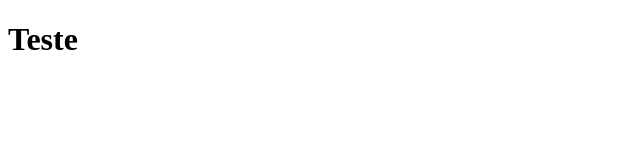
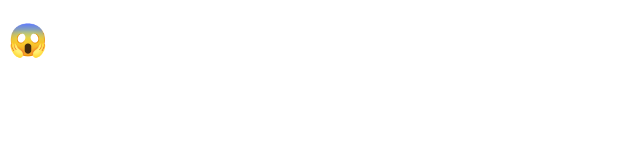
Before and after one commit to NicolasSampaio/clone-tabnews, a Next.js app: page / in a window 1280 px wide. Shown: the top 160 px of the page, without its empty margins (0-640 px from the left). Built offline with nearby package versions, Linux system fonts and the light colour scheme.

Commit message:
add Home component to render a header

```diff
--- a/pages/index.js
+++ b/pages/index.js
@@ -1,5 +1,5 @@
 function Home() {
-  return <h1>Teste</h1>
+  return <h1>😱</h1>
 }
 
 export default Home;
```
